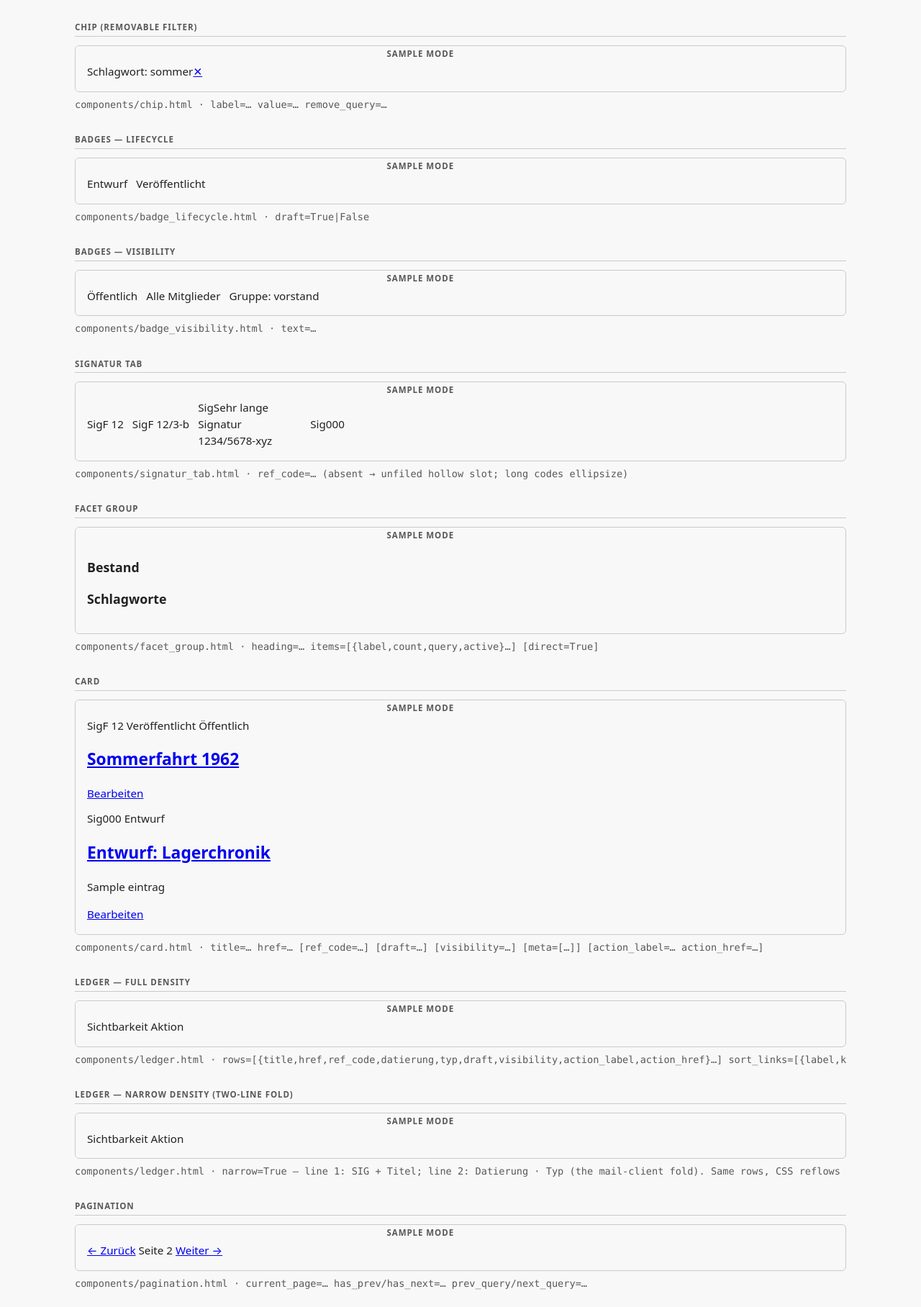
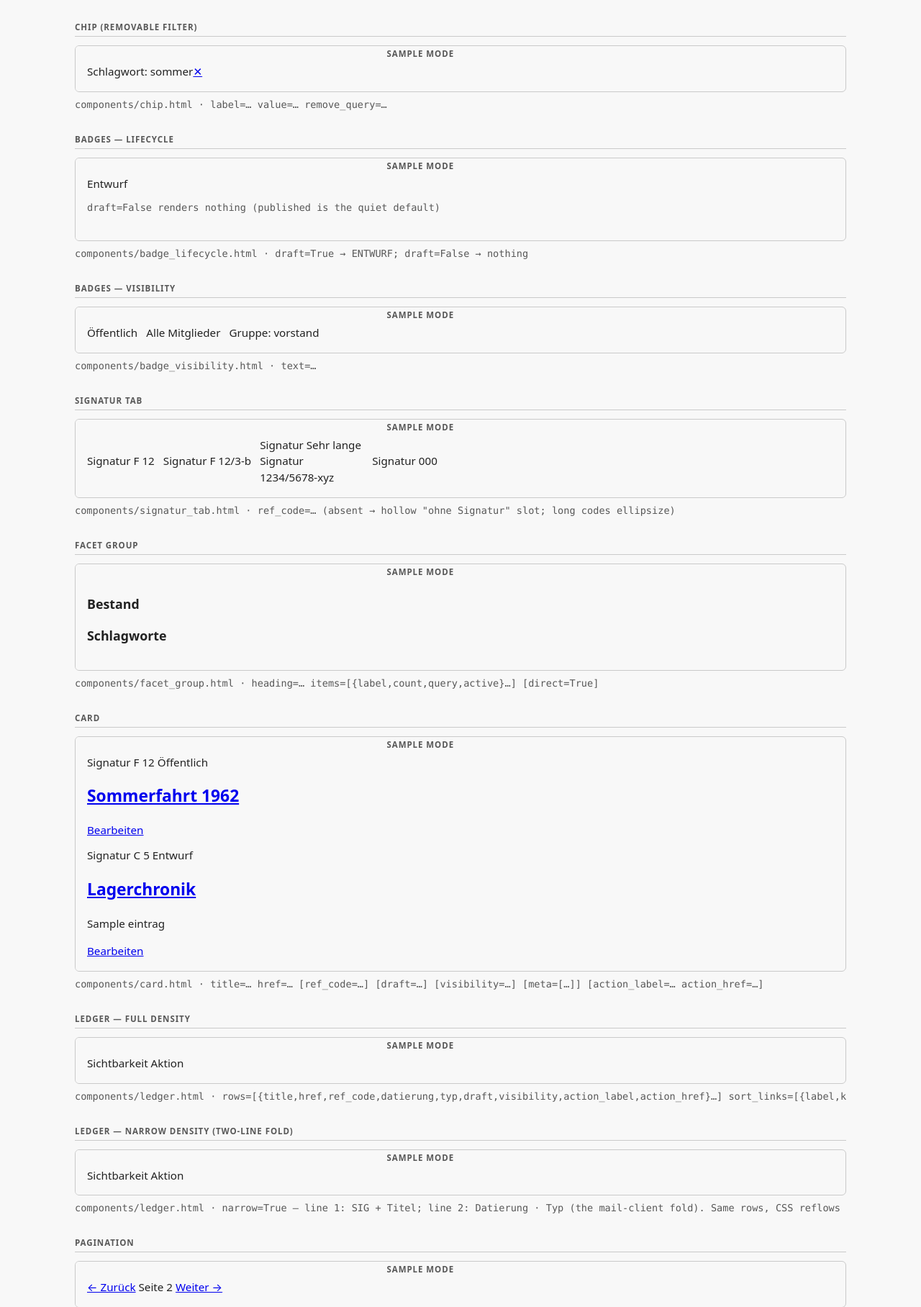
Before and after one commit to deutscher-pfadfinderbund/bundesarchiv, a Django app: template src/bundesarchiv/app/web/templates/components_demo.html in a window 1280 px wide. Shown: the part 1215-3031 px from the top of the page at 72% size. Run offline with Django 5.2, Linux system fonts and the light colour scheme; the template is opened without the code that fills it: most values are stand-ins (such as "Sample title", 1, 10 or a date in 2020).

Commit message:
refactor(web): de-redundancy — sig label, lifecycle-once, hollow=ohne-Signatur
Owner review: cut redundant signals so each piece of information appears once.

- signatur_tab: drop the visible "Sig" microlabel — the mono code alone is the
  Signatur. A screen-reader-only prefix keeps the accessible name ("Signatur …"
  / "Ohne Signatur"). Removed the now-dead .c-sig-label from all three
  stylesheets.
- lifecycle shown once: badge_lifecycle renders ONLY for drafts (ENTWURF);
  published items get no marker (v1 lifecycle is binary, so "Veröffentlicht"
  carried no information). Removed the .c-badge--veroeffentlicht rule and the
  published library sample.
- one Sichtbarkeit signal per row/card: drafts show the ENTWURF badge INSTEAD of
  a visibility badge (a draft's effective visibility is archivists-only);
  published rows show the visibility badge. Ledger + card updated.
- hollow signatur slot decoupled from lifecycle: it means exactly "ohne
  Signatur" (ref_code absent). A draft WITH a ref_code shows its code. Demo data
  demonstrates both (one draft with a Signatur, one without).
- demo copy: "Entwurf: Lagerchronik/Festschrift …" -> "Lagerchronik" /
  "Festschrift 60 Jahre" — the state lives in the badge, never the title.
- spec: design-system.md component-mapping rows updated (ENTWURF = the
  Sichtbarkeit value for drafts; no published badge; hollow sig = ohne Signatur,
  lifecycle-independent; sig tab has no visible microlabel).

De-clutter (split-narrow preview pane, frontend-design restraint rule): the
cover image leads the pane (order is meaning) as a quiet placeholder — dropped
the "BILD" label that only restated the obvious and the oversized centered
treatment. Everything else in the pane carries information and stays.

Tests: component + layout suites green; raw-color sweep green; full suite 738.

```diff
--- a/src/bundesarchiv/app/web/templates/components/badge_lifecycle.html
+++ b/src/bundesarchiv/app/web/templates/components/badge_lifecycle.html
@@ -1,5 +1,6 @@
 {% comment %}
-Lifecycle badge. Param: draft (bool). ENTWURF pops (the draft role — the one warm hue, spec
-semantic note); Veröffentlicht is the quiet outlined positive signal, never omitted.
+Lifecycle badge. Param: draft (bool). Renders ONLY for drafts — the ENTWURF mark (draft role, the
+one warm hue). A published item gets NO lifecycle marker (owner de-redundancy, 2026-07-10): v1
+lifecycle is binary, so "Veröffentlicht" carried no information. Absence = published.
 {% endcomment %}
-{% if draft %}<span class="c-badge c-badge--entwurf">Entwurf</span>{% else %}<span class="c-badge c-badge--veroeffentlicht">Veröffentlicht</span>{% endif %}
+{% if draft %}<span class="c-badge c-badge--entwurf">Entwurf</span>{% endif %}
--- a/src/bundesarchiv/app/web/templates/components/card.html
+++ b/src/bundesarchiv/app/web/templates/components/card.html
@@ -1,9 +1,11 @@
 {% comment %}
 Result-card shell (index-card cut: corner-shape bevel, --bevel). Slot structure via include params:
 - title + href       — the detail link (required)
-- ref_code           — Signatur; empty/absent renders the unfiled hollow slot
-- draft (bool)       — ENTWURF badge; a draft never shows a visibility badge
-- visibility         — optional human-German visibility text (archivist chrome)
+- ref_code           — Signatur; empty/absent renders the hollow "ohne Signatur" slot (independent
+                       of lifecycle — a draft with a ref_code shows its code)
+- draft (bool)       — ENTWURF badge INSTEAD of the visibility badge (one lifecycle/visibility
+                       signal per card, exactly once)
+- visibility         — optional human-German visibility text, published cards only (archivist chrome)
 - meta               — list of strings; separators between them are CSS-generated
 - action_label/href  — optional single action (e.g. "Bearbeiten"), in a bordered actions row
 Composes the signatur_tab and badge atoms; no visibility logic here — callers decide what to pass.
@@ -12,8 +14,7 @@ Composes the signatur_tab and badge atoms; no visibility logic here — callers
   <div class="c-card-kopf">
     {% include "components/signatur_tab.html" with ref_code=ref_code only %}
     <span class="c-card-badges">
-      {% include "components/badge_lifecycle.html" with draft=draft only %}
-      {% if visibility and not draft %}{% include "components/badge_visibility.html" with text=visibility only %}{% endif %}
+      {% if draft %}{% include "components/badge_lifecycle.html" with draft=True only %}{% elif visibility %}{% include "components/badge_visibility.html" with text=visibility only %}{% endif %}
     </span>
   </div>
   <h2 class="c-card-titel"><a href="{{ href }}">{{ title }}</a></h2>
--- a/src/bundesarchiv/app/web/templates/components/signatur_tab.html
+++ b/src/bundesarchiv/app/web/templates/components/signatur_tab.html
@@ -1,7 +1,10 @@
 {% comment %}
 Signatur tab — the shape signature (spec "Shape"). Param: ref_code.
-Filed: primary-container fill, beveled leading corner, mono code; long codes like "F 12/3-b"
-grow with the content and ellipsize rather than overflow. Without ref_code: the hollow dashed
-"unfiled" slot with an em-dash (draft look — dashed outline-variant, no fill).
+The mono code alone IS the Signatur — no visible "Sig" microlabel (owner de-redundancy,
+2026-07-10); a screen-reader-only prefix keeps the accessible name ("Signatur …" / "Ohne
+Signatur"). Filed: primary-container fill, beveled leading corner, mono code; long codes like
+"F 12/3-b" grow with the content and ellipsize rather than overflow. Without ref_code: the hollow
+dashed slot meaning exactly "ohne Signatur" (ref_code absent) — decoupled from lifecycle; a draft
+WITH a ref_code shows its code normally.
 {% endcomment %}
-{% if ref_code %}<span class="c-sig"><span class="c-sig-label">Sig</span><span class="c-sig-code">{{ ref_code }}</span></span>{% else %}<span class="c-sig c-sig--leer"><span class="c-sig-label">Sig</span><span class="c-sig-code">—</span></span>{% endif %}
+{% if ref_code %}<span class="c-sig"><span class="c-visually-hidden">Signatur </span><span class="c-sig-code">{{ ref_code }}</span></span>{% else %}<span class="c-sig c-sig--leer"><span class="c-visually-hidden">Ohne Signatur</span><span class="c-sig-code" aria-hidden="true">—</span></span>{% endif %}
--- a/src/bundesarchiv/app/web/templates/components_demo.html
+++ b/src/bundesarchiv/app/web/templates/components_demo.html
@@ -220,12 +220,12 @@ English; the copy inside atoms is product UI German.</p>
   <div class="col" data-mode="{{ mode }}" style="color-scheme: {{ mode }}">
     <div class="row">
       {% include "components/badge_lifecycle.html" with draft=True only %}
-      {% include "components/badge_lifecycle.html" with draft=False only %}
+      <span class="doc">draft=False renders nothing (published is the quiet default)</span>
     </div>
   </div>
   {% endfor %}
 </div>
-<code class="doc">components/badge_lifecycle.html · draft=True|False</code>
+<code class="doc">components/badge_lifecycle.html · draft=True → ENTWURF; draft=False → nothing</code>
 
 <h2>Badges — visibility</h2>
 <div class="probe">
@@ -254,7 +254,7 @@ English; the copy inside atoms is product UI German.</p>
   </div>
   {% endfor %}
 </div>
-<code class="doc">components/signatur_tab.html · ref_code=… (absent → unfiled hollow slot; long codes ellipsize)</code>
+<code class="doc">components/signatur_tab.html · ref_code=… (absent → hollow "ohne Signatur" slot; long codes ellipsize)</code>
 
 <h2>Facet group</h2>
 <div class="probe">
@@ -272,7 +272,7 @@ English; the copy inside atoms is product UI German.</p>
   {% for mode in modes %}
   <div class="col" data-mode="{{ mode }}" style="color-scheme: {{ mode }}">
     {% include "components/card.html" with title="Sommerfahrt 1962" href="#demo-detail" ref_code="F 12" draft=False visibility="Öffentlich" meta=card_meta action_label="Bearbeiten" action_href="#demo-edit" only %}
-    {% include "components/card.html" with title="Entwurf: Lagerchronik" href="#demo-detail" draft=True action_label="Bearbeiten" action_href="#demo-edit" only %}
+    {% include "components/card.html" with title="Lagerchronik" href="#demo-detail" ref_code="C 5" draft=True action_label="Bearbeiten" action_href="#demo-edit" only %}
   </div>
   {% endfor %}
 </div>
@@ -286,7 +286,7 @@ English; the copy inside atoms is product UI German.</p>
   </div>
   {% endfor %}
 </div>
-<code class="doc">components/ledger.html · rows=[{title,href,ref_code,datierung,typ,draft,visibility,action_label,action_href}…] sort_links=[{label,key,query,active,order}…] — Bearbeiten shows on row hover/focus; last row is the ENTWURF draft (hollow sig slot)</code>
+<code class="doc">components/ledger.html · rows=[{title,href,ref_code,datierung,typ,draft,visibility,action_label,action_href}…] sort_links=[{label,key,query,active,order}…] — Bearbeiten shows on row hover/focus; last row is a draft (ENTWURF badge is its sole Sichtbarkeit signal)</code>
 
 <h2>Ledger — narrow density (two-line fold)</h2>
 <div class="probe">
--- a/src/bundesarchiv/app/web/templates/layouts_demo.html
+++ b/src/bundesarchiv/app/web/templates/layouts_demo.html
@@ -76,13 +76,13 @@ hides the pane and returns the ledger to full — layouts.css owns that, not the
   {% if vorschau %}
   <aside class="wb-pane" aria-label="Vorschau">
     <div class="wb-pane-inner">
+      <div class="wb-pane-bild" aria-hidden="true"></div>
       <div class="wb-pane-kopf">
         {% include "components/signatur_tab.html" with ref_code=preview.ref_code only %}
         {% include "components/badge_visibility.html" with text=preview.visibility only %}
       </div>
       <h2 class="wb-pane-titel">{{ preview.title }}</h2>
       <p class="wb-pane-meta"><span>{{ preview.datierung }}</span><span>{{ preview.typ }}</span></p>
-      <div class="wb-pane-bild" aria-hidden="true"><span>Bild</span></div>
       <p class="wb-pane-text">{{ preview.beschreibung }}</p>
       <div class="wb-pane-aktionen">
         {% include "components/button.html" with variant="subtle" label="Bearbeiten" only %}
```
Also changed, not shown: docs/design/design-system.md (+6 -4 lines), src/bundesarchiv/app/web/components_demo.py (+7 -5 lines), src/bundesarchiv/app/web/layouts_demo.py (+9 -5 lines), src/bundesarchiv/app/web/static/components-papier.css (+0 -11 lines), src/bundesarchiv/app/web/static/components-stamp.css (+0 -11 lines), src/bundesarchiv/app/web/static/components.css (+0 -11 lines), src/bundesarchiv/app/web/static/layouts.css (+9 -14 lines), src/bundesarchiv/app/web/templates/components/ledger_row.html (+9 -7 lines).
